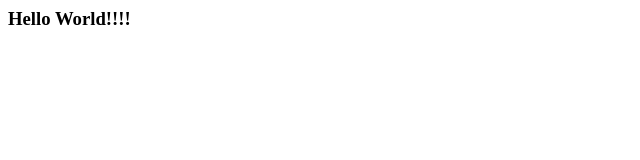
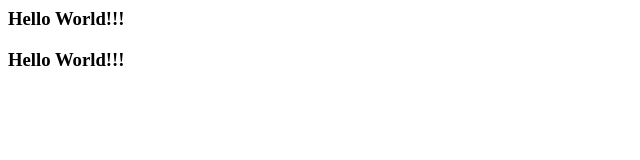
Before and after one commit to kaliExist/guess, a plain HTML site: page index.html in a window 1280 px wide. Shown: the whole page, without its empty margins (0-640 px from the left). Drawn offline with Linux system fonts and the light colour scheme.

Commit message:
Update index.html

```diff
--- a/index.html
+++ b/index.html
@@ -3,6 +3,7 @@
   <title>issue fix</title>
 </head>
 <body>
-  <h3>Hello World!!!!</h3>
+  <h3>Hello World!!!</h3>
+  <h3>Hello World!!!</h3>
 </body>
 </html>
```
